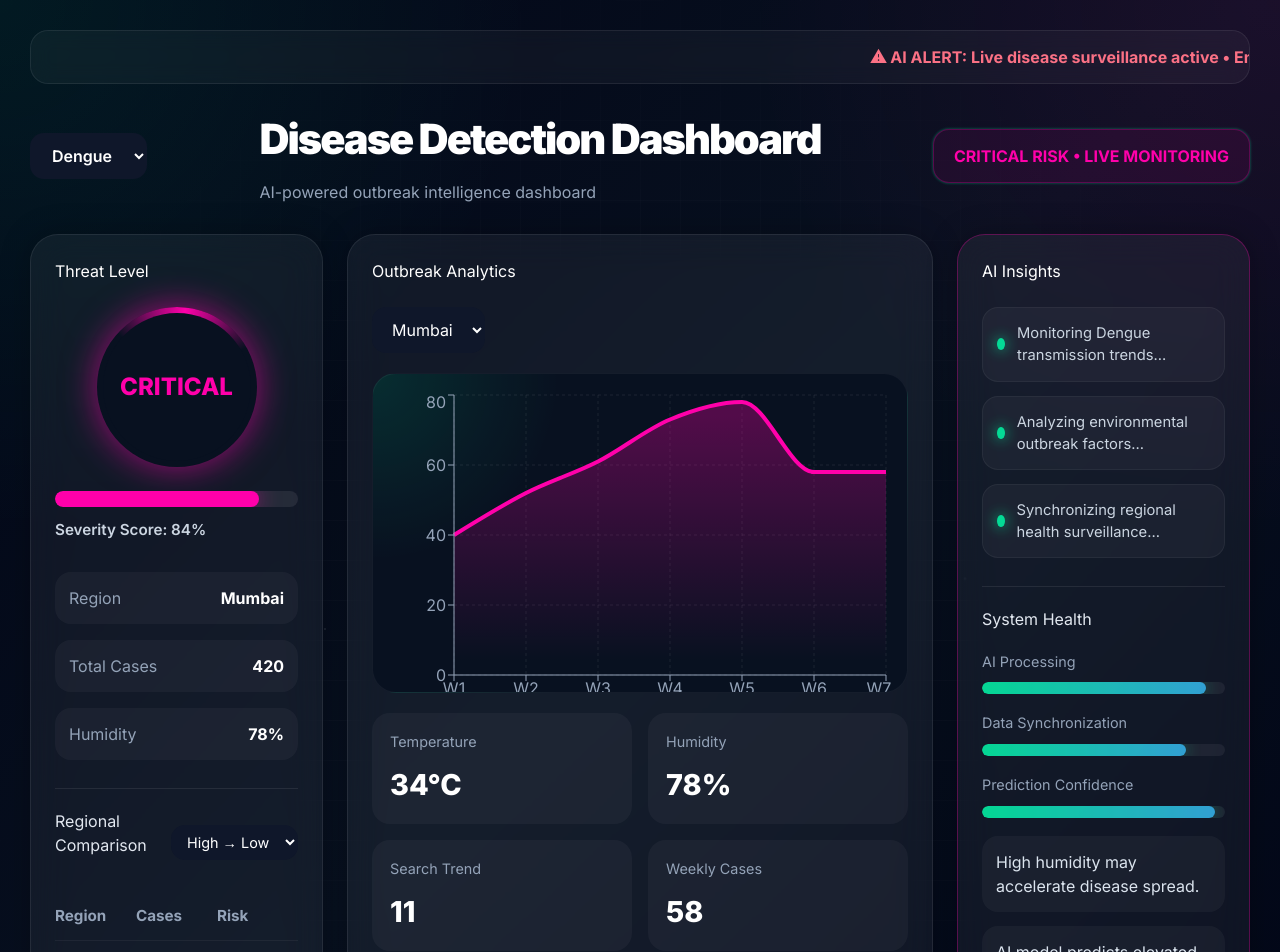
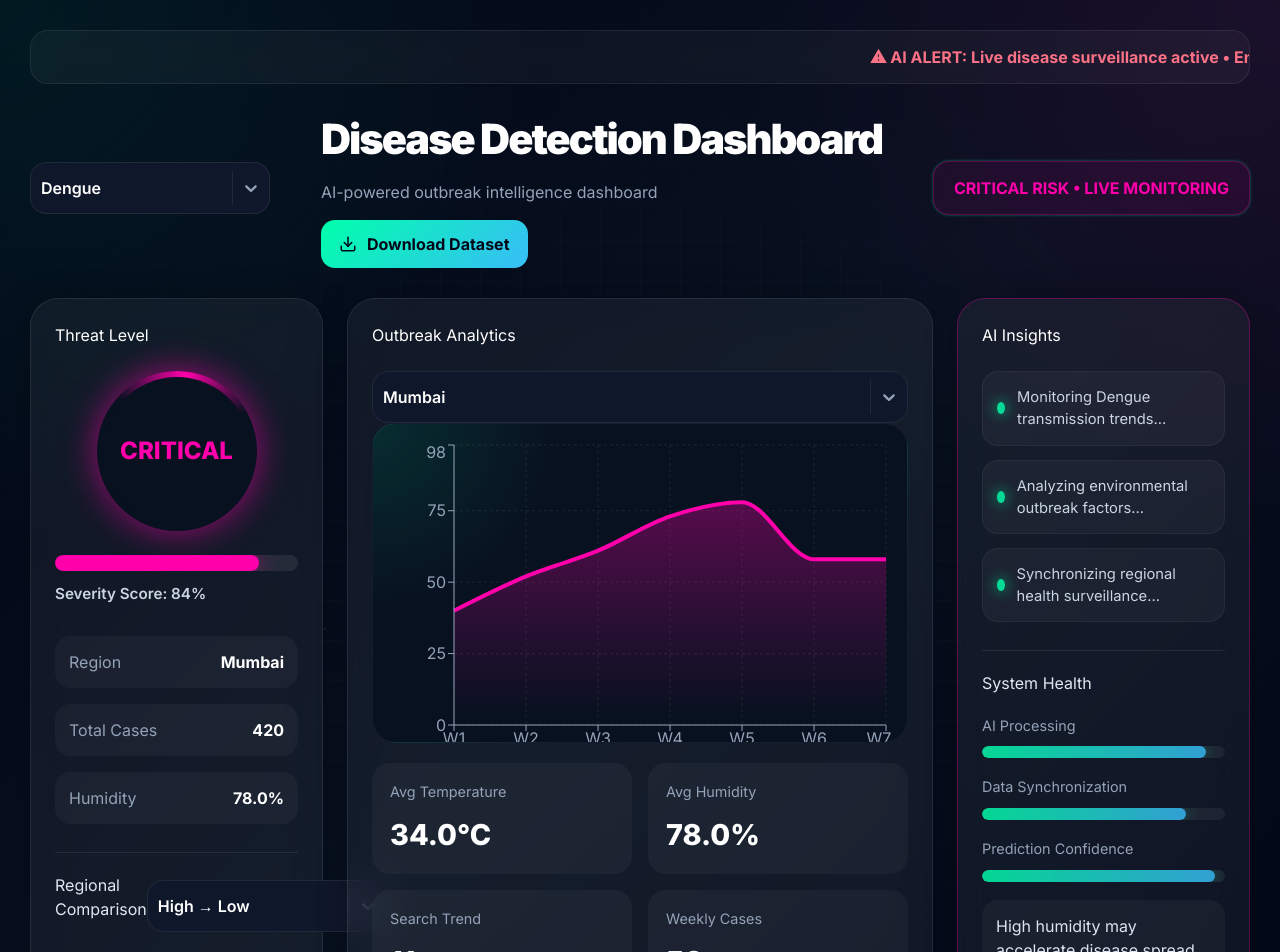
Before and after one commit to rpraneet32-art/DiseasePredictor, a React (Vite) app in the folder frontend-dashboard/: page / in a window 1280 px wide. Shown: the top 952 px of the page. Built offline with nearby package versions, Linux system fonts and the light colour scheme.

Commit message:
Updated dashboard functionality and UI

```diff
--- a/frontend-dashboard/package.json
+++ b/frontend-dashboard/package.json
@@ -12,9 +12,12 @@
   "dependencies": {
     "@tailwindcss/vite": "^4.3.0",
     "chart.js": "^4.5.1",
+    "lucide-react": "^1.16.0",
     "react": "^19.2.6",
     "react-chartjs-2": "^5.3.1",
     "react-dom": "^19.2.6",
+    "react-select": "^5.10.2",
+    "recharts": "^3.8.1",
     "tailwindcss": "^4.3.0"
   },
   "devDependencies": {
--- a/frontend-dashboard/src/App.css
+++ b/frontend-dashboard/src/App.css
@@ -882,3 +882,197 @@ border 0.35s ease;
   outline:none;
   cursor:pointer;
 }
+
+
+
+
+/* OPTIONS */
+
+
+
+.download-btn{
+
+  margin-top:16px;
+
+  display:flex;
+  align-items:center;
+  gap:10px;
+
+  padding:12px 18px;
+
+  border:none;
+
+  border-radius:14px;
+
+  background:
+    linear-gradient(
+      135deg,
+      #00ffaa,
+      #38bdf8
+    );
+
+  color:#020617;
+
+  font-weight:700;
+
+  cursor:pointer;
+
+  transition:
+    transform 0.3s ease,
+    opacity 0.3s ease;
+}
+
+.download-btn:hover{
+
+  transform:translateY(-3px);
+
+  opacity:0.9;
+}
+.search-select{
+
+  min-width:240px;
+
+  position:relative;
+
+  z-index:100;
+}
+
+
+
+/* MAIN BOX */
+
+.search__control{
+
+  background:#0f172a !important;
+
+  border:
+    1px solid rgba(255,255,255,0.08) !important;
+
+  border-radius:16px !important;
+
+  min-height:52px !important;
+
+  box-shadow:none !important;
+
+  cursor:pointer !important;
+}
+
+.search__control:hover{
+
+  border:
+    1px solid rgba(0,255,170,0.35) !important;
+}
+
+
+
+/* TEXT */
+
+.search__single-value{
+
+  color:white !important;
+
+  font-weight:600;
+}
+
+.search__placeholder{
+
+  color:#94a3b8 !important;
+}
+
+
+
+/* INPUT */
+
+.search__input-container{
+
+  color:white !important;
+}
+
+
+
+/* DROPDOWN */
+
+.search__menu{
+
+  background:#0f172a !important;
+
+  border-radius:16px !important;
+
+  overflow:hidden !important;
+
+  border:
+    1px solid rgba(255,255,255,0.08) !important;
+
+  z-index:9999 !important;
+}
+
+
+
+/* OPTIONS */
+
+.search__option{
+
+  background:#0f172a !important;
+
+  color:white !important;
+
+  padding:14px !important;
+
+  cursor:pointer !important;
+}
+
+.search__option:hover{
+
+  background:
+    rgba(0,255,170,0.15) !important;
+}
+
+.search__option--is-selected{
+
+  background:
+    rgba(0,255,170,0.22) !important;
+
+  color:#00ffaa !important;
+}
+
+
+
+/* ICONS */
+
+.search__indicator{
+
+  color:#94a3b8 !important;
+}
+
+.search__indicator:hover{
+
+  color:#00ffaa !important;
+}
+
+.search__indicator-separator{
+
+  background:
+    rgba(255,255,255,0.08) !important;
+}
+
+
+
+/* LIMIT HEIGHT */
+
+.search__menu-list{
+
+  max-height:240px !important;
+
+  background:#0f172a !important;
+}
+
+
+
+/* NO RESULTS */
+
+.search__no-options{
+
+  background:#0f172a !important;
+
+  color:#94a3b8 !important;
+}
--- a/frontend-dashboard/src/App.jsx
+++ b/frontend-dashboard/src/App.jsx
@@ -1,5 +1,4 @@
 import "./App.css";
-
 import {
   ResponsiveContainer,
   AreaChart,
@@ -13,6 +12,9 @@ import {
 import { diseaseData } from "./data/dummyData";
 
 import { useState } from "react";
+import Select from "react-select";
+
+import { Download } from "lucide-react";
 
 function App() {
 
@@ -46,11 +48,9 @@ function App() {
       item.disease === selectedDisease &&
       item.region === selectedRegion
   );
+  const latestData =
+  filteredData[filteredData.length - 1] || {};
 
-
-
-  const latestData =
-    filteredData[filteredData.length - 1];
 
 
 
@@ -83,7 +83,88 @@ function App() {
 
 const [sortOrder, setSortOrder]
 = useState("high");
+const downloadDataset = () => {
 
+  const jsonData =
+    JSON.stringify(
+      filteredData,
+      null,
+      2
+    );
+
+  const blob =
+    new Blob(
+      [jsonData],
+      { type:"application/json" }
+    );
+
+  const url =
+    URL.createObjectURL(blob);
+
+  const link =
+    document.createElement("a");
+
+  link.href = url;
+
+  link.download =
+    `${selectedDisease}-${selectedRegion}-dataset.json`;
+
+  link.click();
+
+};
+const customSelectStyles = {
+
+  control:(provided)=>({
+    ...provided,
+    background:"#0f172a",
+    border:"1px solid rgba(255,255,255,0.08)",
+    borderRadius:"16px",
+    minHeight:"52px",
+    boxShadow:"none",
+    color:"white",
+  }),
+
+  menu:(provided)=>({
+    ...provided,
+    background:"#0f172a",
+    borderRadius:"16px",
+    overflow:"hidden",
+    zIndex:9999,
+  }),
+
+  menuList:(provided)=>({
+    ...provided,
+    background:"#0f172a",
+    maxHeight:"240px",
+  }),
+
+  option:(provided,state)=>({
+    ...provided,
+
+    background:state.isFocused
+      ? "rgba(0,255,170,0.12)"
+      : "#0f172a",
+
+    color:"white",
+    cursor:"pointer",
+  }),
+
+  singleValue:(provided)=>({
+    ...provided,
+    color:"white",
+  }),
+
+  input:(provided)=>({
+    ...provided,
+    color:"white",
+  }),
+
+  placeholder:(provided)=>({
+    ...provided,
+    color:"#94a3b8",
+  }),
+
+};
   return (
 
     <div className="app">
@@ -121,22 +202,89 @@ const [sortOrder, setSortOrder]
 
       <div className="topbar">
 
-        <select
-          className="disease-select"
+        <Select
+  className="search-select"
+  classNamePrefix="search"
+  maxMenuHeight={240}
 
-          value={selectedDisease}
+  styles={{
 
-          onChange={(e) => {
+    control:(provided)=>({
+      ...provided,
+      background:"#0f172a",
+      border:"1px solid rgba(255,255,255,0.08)",
+      borderRadius:"16px",
+      minHeight:"52px",
+      boxShadow:"none",
+      color:"white",
+    }),
 
-            const disease = e.target.value;
+    menu:(provided)=>({
+      ...provided,
+      background:"#0f172a",
+      borderRadius:"16px",
+      overflow:"hidden",
+      zIndex:9999,
+    }),
 
-            setSelectedDisease(disease);
+    menuList:(provided)=>({
+      ...provided,
+      background:"#0f172a",
+      maxHeight:"240px",
+    }),
+
+    option:(provided,state)=>({
+      ...provided,
+      background:state.isFocused
+        ? "rgba(0,255,170,0.12)"
+        : "#0f172a",
+
+      color:"white",
+      cursor:"pointer",
+    }),
+
+    singleValue:(provided)=>({
+      ...provided,
+      color:"white",
+    }),
+
+    input:(provided)=>({
+      ...provided,
+      color:"white",
+    }),
+
+    placeholder:(provided)=>({
+      ...provided,
+      color:"#94a3b8",
+    }),
+
+  }}
+
+  options={
+    [...new Set(
+      diseaseData.map(
+        item => item.disease
+      )
+    )].map(disease => ({
+      value:disease,
+      label:disease
+    }))
+  }
+
+  value={{
+    value:selectedDisease,
+    label:selectedDisease
+  }}
+
+  onChange={(selected)=>{
+
+    setSelectedDisease(selected.value);
 
     const newRegions =
       diseaseData
         .filter(
           item =>
-                    item.disease === disease
+            item.disease === selected.value
         )
         .map(
           item => item.region
@@ -145,24 +293,9 @@ const [sortOrder, setSortOrder]
     setSelectedRegion(newRegions[0]);
 
   }}
-        >
 
-          {[...new Set(
-            diseaseData.map(
-              item => item.disease
-            )
-          )].map(disease => (
-
-            <option
-              key={disease}
-              value={disease}
-            >
-              {disease}
-            </option>
-
-          ))}
-
-        </select>
+  placeholder="Search disease..."
+/>
 
 
 
@@ -173,6 +306,16 @@ const [sortOrder, setSortOrder]
           <p>
             AI-powered outbreak intelligence dashboard
           </p>
+          <button
+  className="download-btn"
+  onClick={downloadDataset}
+>
+
+  <Download size={18} />
+
+  Download Dataset
+
+</button>
 
         </div>
 
@@ -254,7 +397,9 @@ const [sortOrder, setSortOrder]
 
             <div className="risk-item">
               <span>Humidity</span>
-              <strong>{latestData.humidity}%</strong>
+              <strong>
+  {latestData.humidity.toFixed(1)}%
+</strong>
             </div>
 
           </div>
@@ -274,32 +419,40 @@ const [sortOrder, setSortOrder]
 
     <h3>Regional Comparison</h3>
 
-    <select
-      className="region-select"
+    <Select
 
-      style={{
-        marginBottom:0,
-        padding:"8px 12px",
-        fontSize:"0.9rem"
+  className="search-select"
+
+  classNamePrefix="search"
+
+  styles={customSelectStyles}
+
+  isSearchable={false}
+
+  options={[
+    {
+      value:"high",
+      label:"High → Low"
+    },
+    {
+      value:"low",
+      label:"Low → High"
+    }
+  ]}
+
+  value={{
+    value:sortOrder,
+    label:
+      sortOrder === "high"
+        ? "High → Low"
+        : "Low → High"
   }}
 
-      value={sortOrder}
+  onChange={(selected)=>
+    setSortOrder(selected.value)
+  }
 
-      onChange={(e)=>
-        setSortOrder(e.target.value)
-      }
-    >
-
-      <option value="high">
-        High → Low
-      </option>
-
-      <option value="low">
-        Low → High
-      </option>
-
-    </select>
-
+/>
   </div>
 
 
@@ -382,38 +535,39 @@ const [sortOrder, setSortOrder]
 
         {/* CENTER PANEL */}
 
-
-
 <div className="glass-card">
 
   <h2>Outbreak Analytics</h2>
 
+  <Select
 
+    className="search-select"
 
-          <select
-            className="region-select"
+    classNamePrefix="search"
 
-            value={selectedRegion}
+    styles={customSelectStyles}
 
-            onChange={(e) =>
-              setSelectedRegion(e.target.value)
+    options={
+      diseaseRegions.map(region => ({
+        value:region,
+        label:region
+      }))
     }
-          >
 
-            {diseaseRegions.map(region => (
+    value={{
+      value:selectedRegion,
+      label:selectedRegion
+    }}
 
-              <option
-                key={region}
-                value={region}
-              >
-                {region}
-              </option>
+    onChange={(selected)=>
+      setSelectedRegion(
+        selected.value
+      )
+    }
 
-            ))}
+    placeholder="Search region..."
 
-          </select>
-
-
+  />
 
   <div className="real-chart">
 
@@ -433,7 +587,6 @@ const [sortOrder, setSortOrder]
 
             <stop
               offset="5%"
-
               stopColor={
                 riskLevel === "LOW"
                   ? "#00ffaa"
@@ -443,13 +596,11 @@ const [sortOrder, setSortOrder]
                   ? "#fb7185"
                   : "#ff00aa"
               }
-
               stopOpacity={0.5}
             />
 
             <stop
               offset="95%"
-
               stopColor={
                 riskLevel === "LOW"
                   ? "#00ffaa"
@@ -459,7 +610,6 @@ const [sortOrder, setSortOrder]
                   ? "#fb7185"
                   : "#ff00aa"
               }
-
               stopOpacity={0}
             />
 
@@ -467,45 +617,42 @@ const [sortOrder, setSortOrder]
 
         </defs>
 
-
-
         <CartesianGrid
           strokeDasharray="3 3"
           stroke="rgba(255,255,255,0.08)"
         />
-
-
 
         <XAxis
           dataKey="day"
           stroke="#94a3b8"
         />
 
-
-
         <YAxis
           stroke="#94a3b8"
+          domain={[
+            0,
+            Math.max(
+              ...data.map(
+                item => item.cases
+              ),
+              50
+            ) + 20
+          ]}
         />
-
-
 
         <Tooltip
           contentStyle={{
-                    background: "#081120",
+            background:"#081120",
             border:
               "1px solid rgba(255,255,255,0.08)",
-                    borderRadius: "14px",
-                    color: "white",
+            borderRadius:"14px",
+            color:"white",
           }}
         />
 
-
-
         <Area
           type="monotone"
-
           dataKey="cases"
-
           stroke={
             riskLevel === "LOW"
               ? "#00ffaa"
@@ -515,9 +662,7 @@ const [sortOrder, setSortOrder]
               ? "#fb7185"
               : "#ff00aa"
           }
-
           strokeWidth={4}
-
           fill="url(#casesGradient)"
         />
 
@@ -527,41 +672,47 @@ const [sortOrder, setSortOrder]
 
   </div>
 
-
-
   <div className="metrics-grid">
 
     <div className="metric-card">
-              <h3>Temperature</h3>
-              <p>{latestData.temperature}°C</p>
+      <h3>Avg Temperature</h3>
+
+      <p>
+        {latestData?.temperature?.toFixed(1) || "0.0"}°C
+      </p>
     </div>
 
     <div className="metric-card">
-              <h3>Humidity</h3>
-              <p>{latestData.humidity}%</p>
+      <h3>Avg Humidity</h3>
+
+      <p>
+        {latestData?.humidity?.toFixed(1) || "0.0"}%
+      </p>
     </div>
 
     <div className="metric-card">
       <h3>Search Trend</h3>
-              <p>{latestData.searchTrend}</p>
+
+      <p>
+        {latestData?.searchTrend || 0}
+      </p>
     </div>
 
     <div className="metric-card">
       <h3>Weekly Cases</h3>
-              <p>{latestData.reportedCases}</p>
+
+      <p>
+        {latestData?.reportedCases || 0}
+      </p>
     </div>
 
   </div>
-
-
 
   <div className="forecast-panel">
 
     <div className="forecast-header">
       AI Forecast Projection
     </div>
-
-
 
     <div className="forecast-stats">
 
@@ -570,31 +721,27 @@ const [sortOrder, setSortOrder]
 
         <strong>
           +{Math.floor(
-                    latestData.reportedCases * 0.08
+            (latestData?.reportedCases || 0) * 0.08
           )}
         </strong>
       </div>
-
-
 
       <div className="forecast-box">
         <span>3 DAYS</span>
 
         <strong>
           +{Math.floor(
-                    latestData.reportedCases * 0.22
+            (latestData?.reportedCases || 0) * 0.22
           )}
         </strong>
       </div>
-
-
 
       <div className="forecast-box">
         <span>7 DAYS</span>
 
         <strong>
           +{Math.floor(
-                    latestData.reportedCases * 0.45
+            (latestData?.reportedCases || 0) * 0.45
           )}
         </strong>
       </div>
@@ -604,9 +751,6 @@ const [sortOrder, setSortOrder]
   </div>
 
 </div>
-
-
-
         {/* RIGHT PANEL */}
 
 
```
Also changed, not shown: 1 other file (tests, documents, lock files or other folders). Lines whose indentation alone changed are shown as unchanged.
